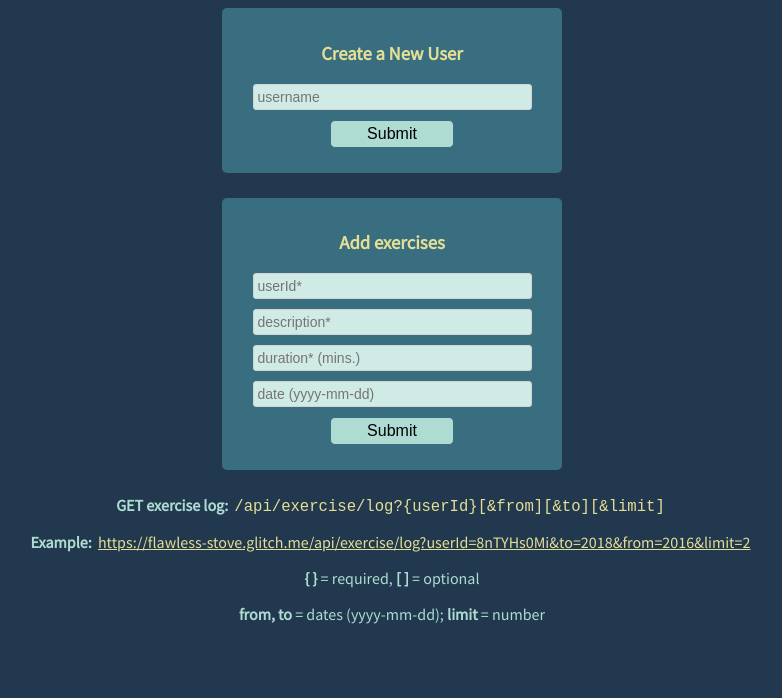
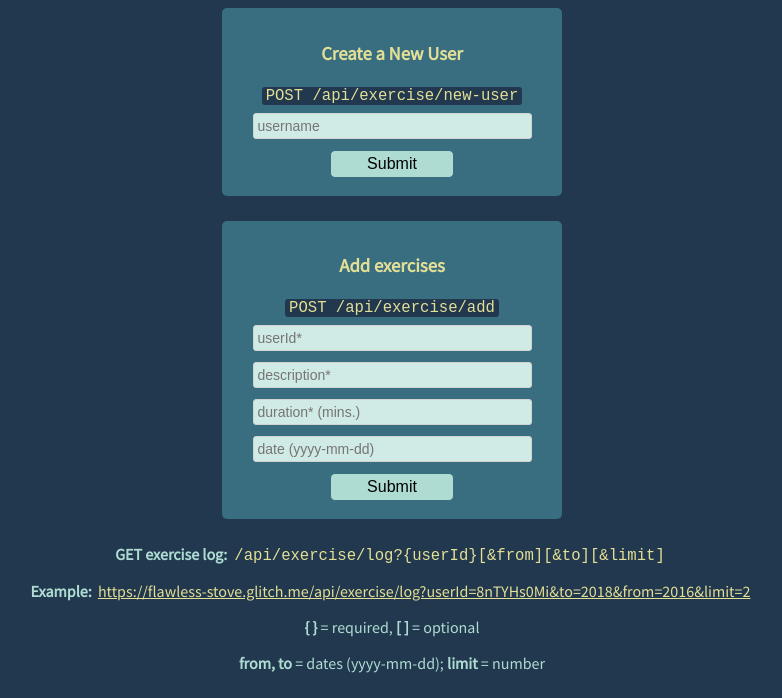
Before and after one commit to shroud0g/API-Project-Exercise-tracker, a website: page views/index.html in a window 1280 px wide. Shown: the part 108-806 px from the top of the page, without its empty margins (248-1030 px from the left). Drawn offline with Linux system fonts and the light colour scheme; files that its build step writes are made by us from their sources.

Commit message:
Updated html & css

```diff
--- a/public/style.css
+++ b/public/style.css
@@ -36,7 +36,8 @@ form {
 
 input {
   display: inline-block;
-  margin-bottom: 10px;
+  margin-top: 8px;
+  margin-bottom: 3px;
   padding: 4px;
   width: 90%;
   border: 1px solid lightgrey;
@@ -60,11 +61,14 @@ input[type=submit]:hover {
 }
 
 code {
+  background-color: #22384E;
   color: #e3df96;
   font-family: monospace;
   font-size: 1.2em;
-  padding: 3px;
+  padding-left: 4px;
+  padding-right: 4px;
   border-radius: 3px;
+  margin-bottom: 10px;
 }
 
 a:link {
--- a/views/index.html
+++ b/views/index.html
@@ -12,11 +12,13 @@
          <h1>Exercise tracker</h1>
           <form action="/api/exercise/new-user" method="post">
             <h3>Create a New User</h3>
+            <code>POST /api/exercise/new-user</code>
             <input id="uname" type="text" name="username" placeholder="username">
             <input type="submit" value="Submit">
           </form>
           <form action="/api/exercise/add" method="post">
             <h3>Add exercises</h3>
+            <code>POST /api/exercise/add</code>
             <input id="uid" type="text" name="userId" placeholder="userId*">
             <input id="desc" type="text" name="description" placeholder="description*">
             <input id="dur" type="text" name="duration" placeholder="duration* (mins.)">
```
